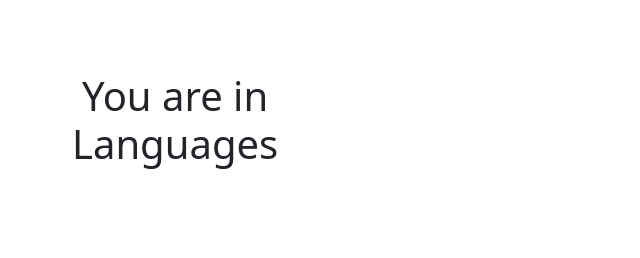
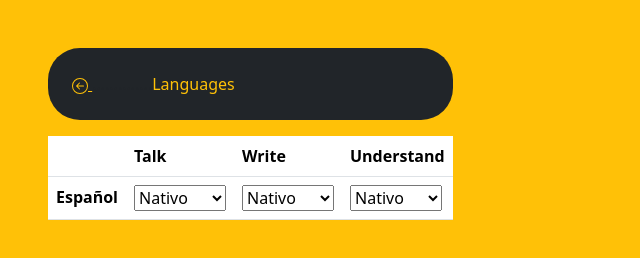
Before and after one commit to CarlosMasterMLG/DIW, a plain HTML site: page proyCV_entrega/languages.html in a window 1280 px wide. Shown: the whole page, without its empty margins (0-640 px from the left). Drawn offline with nearby package versions, Linux system fonts and the light colour scheme.

Commit message:
15 febrero clase

```diff
--- a/proyCV_entrega/languages.html
+++ b/proyCV_entrega/languages.html
@@ -3,16 +3,73 @@
 <head>
     <meta charset="UTF-8">
     <meta name="viewport" content="width=device-width, initial-scale=1.0">
-    <title>Resume</title>
+    <title>Languages</title>
     <link href="https://cdn.jsdelivr.net/npm/bootstrap@5.3.0-alpha1/dist/css/bootstrap.min.css" rel="stylesheet" integrity="sha384-GLhlTQ8iRABdZLl6O3oVMWSktQOp6b7In1Zl3/Jr59b6EGGoI1aFkw7cmDA6j6gD" crossorigin="anonymous">
     <script src="https://cdn.jsdelivr.net/npm/bootstrap@5.3.0-alpha1/dist/js/bootstrap.bundle.min.js" integrity="sha384-w76AqPfDkMBDXo30jS1Sgez6pr3x5MlQ1ZAGC+nuZB+EYdgRZgiwxhTBTkF7CXvN" crossorigin="anonymous"></script>
+    <style>
+        body{
+            background-color:  #ffc107;
+        }
+    </style>
 </head>
 <body>
 
-    <div class="d-grid gap-3 col-sm-1 m-5 text-center" >
+    <div class="d-grid gap-3 col-sm-1 m-5" >
 
-        <h1 class="p-4">You are in Languages</h1>
+        <div class="p-4 bg-dark text-warning rounded-5">
+            <a class="text-warning" href="./home.html">
+                <svg xmlns="http://www.w3.org/2000/svg" width="16" height="16" fill="currentColor" class="bi bi-arrow-left-circle" viewBox="0 0 16 16">
+                    <path fill-rule="evenodd" d="M1 8a7 7 0 1 0 14 0A7 7 0 0 0 1 8zm15 0A8 8 0 1 1 0 8a8 8 0 0 1 16 0zm-4.5-.5a.5.5 0 0 1 0 1H5.707l2.147 2.146a.5.5 0 0 1-.708.708l-3-3a.5.5 0 0 1 0-.708l3-3a.5.5 0 1 1 .708.708L5.707 7.5H11.5z"/>
+                  </svg>
+            </a>
+            <span class="text-dark">..............</span>Languages
+        </div>
+
+        <table class="table">
+            <tr>
+                <th></th>
+                <th>Talk</th>
+                <th>Write</th>
+                <th>Understand</th>
+            </tr>
+            <th>
+                Español
+            </th>
+            <th>
+                <select name='voto'>
+                    <option value='default'>Nativo</option>
+                    <option value=muyBien>Muy bien</option>
+                    <option value=bien>Bien</option>
+                    <option value=regular>Regular</option>
+                    <option value=mal>Mal</option>
+                    <option value=muyMal>Muy mal</option>
+                </select>
+            </th>
+            <th>
+                <select name='voto'>
+                    <option value='default'>Nativo</option>
+                    <option value=muyBien>Muy bien</option>
+                    <option value=bien>Bien</option>
+                    <option value=regular>Regular</option>
+                    <option value=mal>Mal</option>
+                    <option value=muyMal>Muy mal</option>
+                </select>
+            </th>
+            <th>
+                <select name='voto'>
+                    <option value='default'>Nativo</option>
+                    <option value=muyBien>Muy bien</option>
+                    <option value=bien>Bien</option>
+                    <option value=regular>Regular</option>
+                    <option value=mal>Mal</option>
+                    <option value=muyMal>Muy mal</option>
+                </select>
+            </th>
+        </tr>
+        </table>
 
     </div>
+
+
 </body>
 </html>
```
Also changed, not shown: proyCV_entrega/laborData.html (+2 -2 lines), proyCV_entrega/personal_information.html (+3 -3 lines), proyCV_entrega/titles.html (+2 -2 lines).
